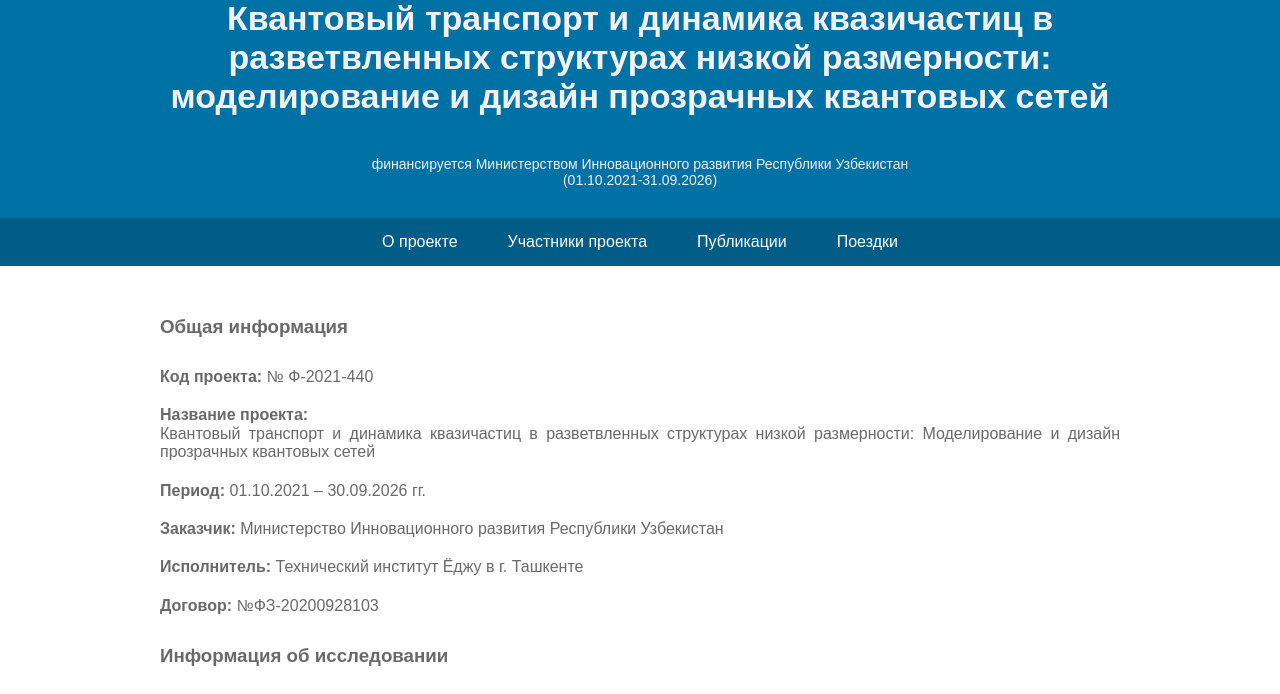
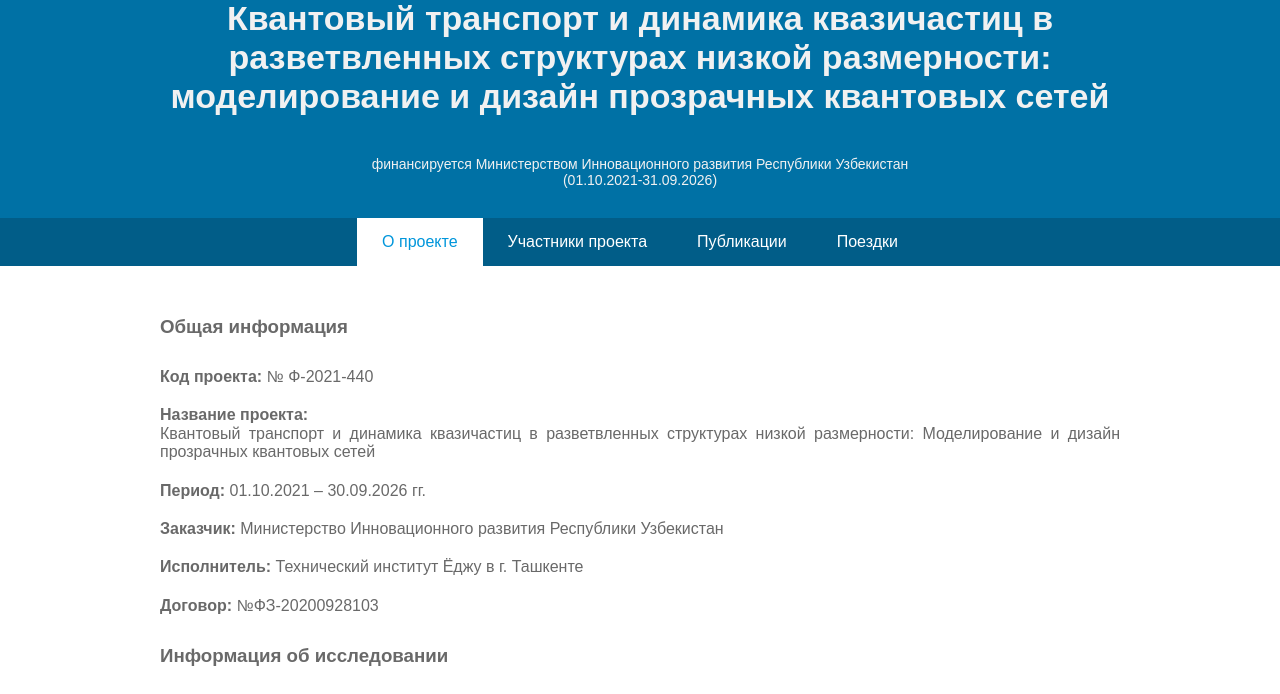
Before and after one commit to ShuhratovJavohir/project-site, a plain HTML site: page index.html in a window 1280 px wide. Shown: the part 99-793 px from the top of the page. Drawn offline with Linux system fonts and the light colour scheme.

Commit message:
add active class for index page

```diff
--- a/css/style.css
+++ b/css/style.css
@@ -85,6 +85,11 @@ nav {
 
 .nav__link:hover,
 .nav__link + .active {
+  background: #fff;
+  color: #0096db;
+}
+
+.active__index {
   background: #fff;
   color: #0096db;
 }
--- a/index.html
+++ b/index.html
@@ -31,7 +31,7 @@
         <div class="wrapper">
           <nav>
             <!-- <a href="index.html" class="nav__link">Главная</a> -->
-            <a href="index.html" class="nav__link active">О проекте</a>
+            <a href="index.html" class="nav__link active__index">О проекте</a>
             <a href="ourTeam.html" class="nav__link">Участники проекта</a>
             <a href="post.html" class="nav__link">Публикации</a>
             <a href="travel.html" class="nav__link">Поездки</a>
```
